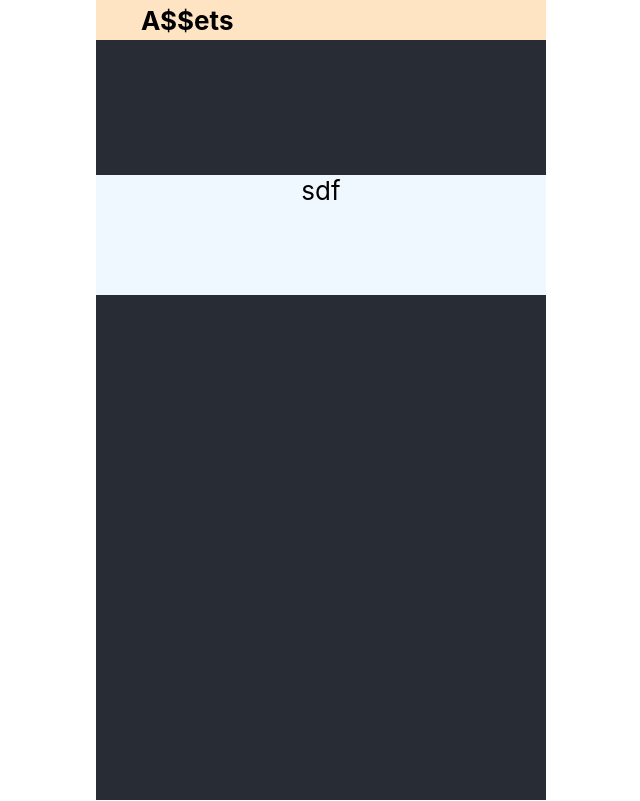
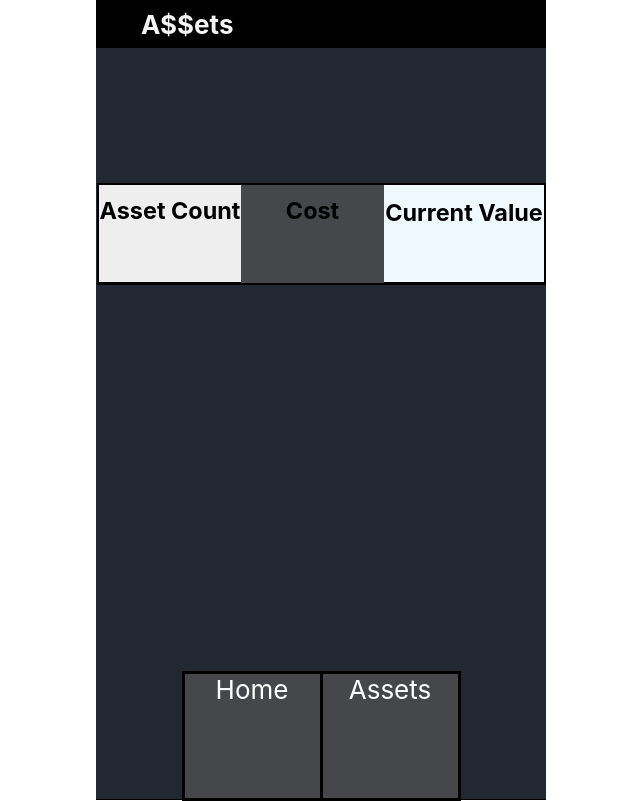
Before and after one commit to Saathvik-Choudhary/my-react-app, a React (Create React App) app: page / in a window 1280 px wide. Shown: the whole page, without its empty margins (319-959 px from the left). Built offline with nearby package versions, Linux system fonts and the light colour scheme.

Commit message:
Static and dynamic
Static and dynamic container changes to the main page

```diff
--- a/src/App.css
+++ b/src/App.css
@@ -10,7 +10,7 @@
 .App-header {
   aspect-ratio: 900/1600;
   height: 100vh;
-  background-color: #282c34;
+  background-color: black;
 
   font-size: calc(10px + 2vmin);
   color: white;
@@ -18,10 +18,9 @@
 
 .App-heading{
   display: flex;
-
   align-items: center;
-  background-color: bisque;
-  height: 5%;
+  background-color: black;
+  height: 6%;
   width: 100%;
   position: relative;
 }
@@ -29,11 +28,39 @@
 .heading{
   padding-left: 10%;
   font-size: 100%;
-  color: black;
+  color: whitesmoke;
   font-weight: bold;
   position: relative;
 }
 
-.MainContainer {
-  background-color: black;
+.DynamicContainer{
+  padding-top: 30%;
+  height: 61%;
+  background-color: #222831;
 }
+
+.StaticContainer{
+  position: relative;
+  display: flex;
+  justify-content: center;
+  height: 16%;
+  background-color: #222831;
+}
+
+.AssetsButton {
+  position: relative;
+  height: 97%;
+  width: 30%;
+  justify-content: center;
+  background-color: #45474B;
+  border: 3px solid #000;
+  border-left: 0px;
+}
+
+.HomeButton{
+  height: 97%;
+  width: 30%;
+  justify-content: center;
+  background-color: #45474B;
+  border: 3px solid #000;
+}
--- a/src/App.js
+++ b/src/App.js
@@ -10,7 +10,20 @@ function App() {
           <p children className="heading">A$$ets</p>
         </div>
 
-        <AssetSummary/>
+        <div className="DynamicContainer">
+          <AssetSummary/>
+        </div>
+
+        <div className="StaticContainer">
+            <div className="HomeButton">
+                <div >Home</div>
+            </div>
+
+            <div className='AssetsButton'>
+                <div >Assets</div>
+            </div>
+        </div>
+
 
       </header>
     </div>
--- a/src/AssetSummary.css
+++ b/src/AssetSummary.css
@@ -1,23 +1,41 @@
 .Summary-Container{
-    margin-top: 30%;
     position: relative;
-    height: 15%;
-    width: 100%;
-    background-color: aliceblue;
+    height: 20%;
+    width: 99%;
+    margin-left: 0.15%;
+    background-color: black;
+    display: flex;
+    justify-content: center;
+    border: 2px solid;
+    border-color: black;
+
 }
 
 .AssetCountSummary{
-    background-color: aliceblue;
+    position: relative;
+    height: 99%;
+    width: 32%;
+    background-color: #EEEEEE;
 }
 
 .CostSummary{
-    background-color: black;
+    position: relative;
+    height: 100%;
+    width: 32%;
+    background-color: #45474B;
 }
 
 .CurrentValueSummary{
+    position: relative;
+    height: 99%;
+    width: 36%;
     background-color: aliceblue;
 }
 
 .content{
+    position: relative;
+    padding-top: 8%;
+    font-weight: bolder;
+    font-size: 90%;
     color: black;
 }
--- a/src/AssetSummary.js
+++ b/src/AssetSummary.js
@@ -4,18 +4,18 @@ function AssetSummary(){
     return(
         <div className="Summary-Container">
             <div className="AssetCountSummary">
-
+                <div className="content">Asset Count</div>
             </div>
 
             <div className="CostSummary">
-
+                <div className="content">Cost</div>
             </div>
 
             <div className="CurrentValueSummary">
-
+                <div className="content">Current Value</div>
             </div>
 
-            <p className="content">sdf</p>
+
         </div>
     )
 }
```
